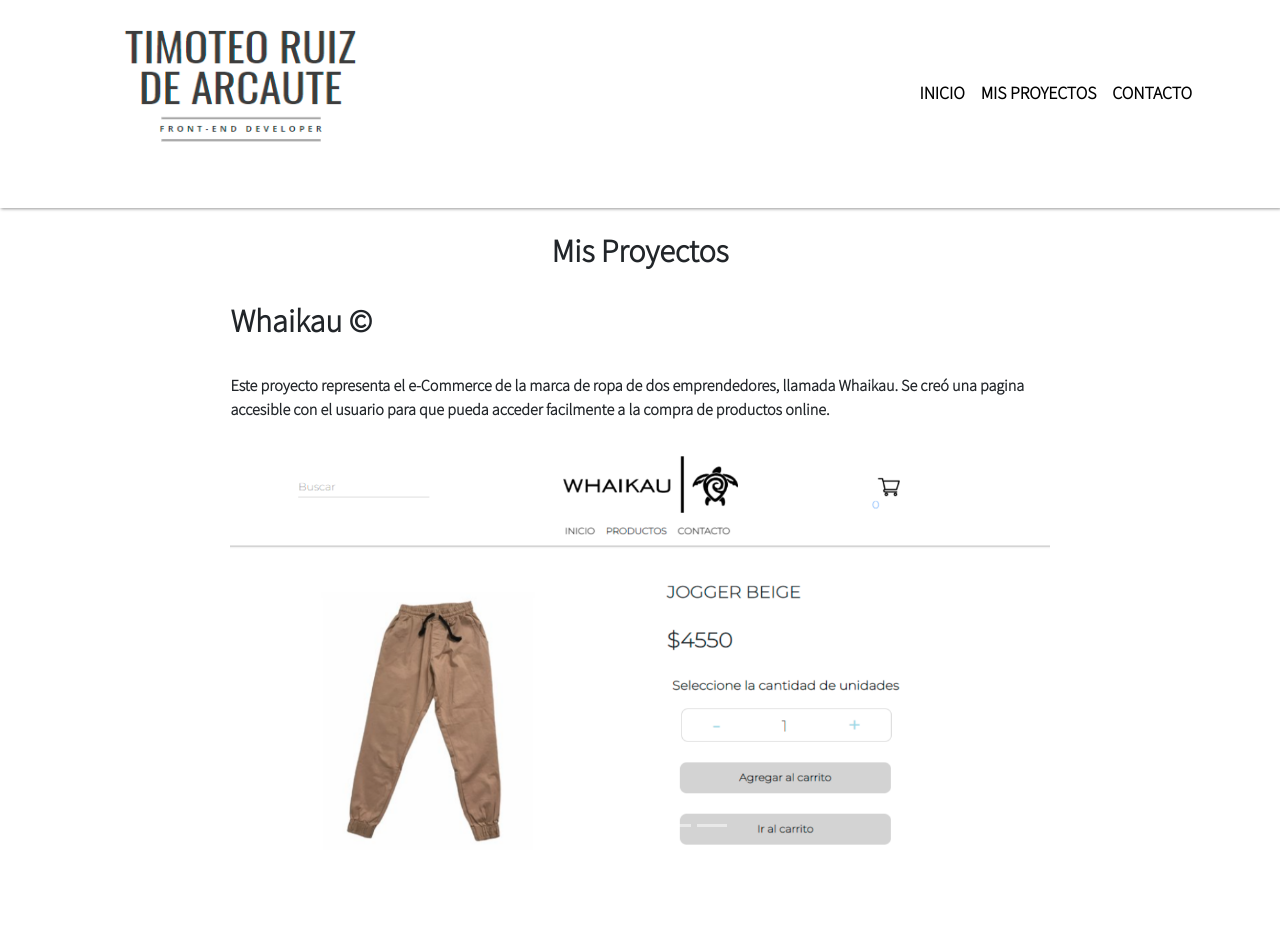
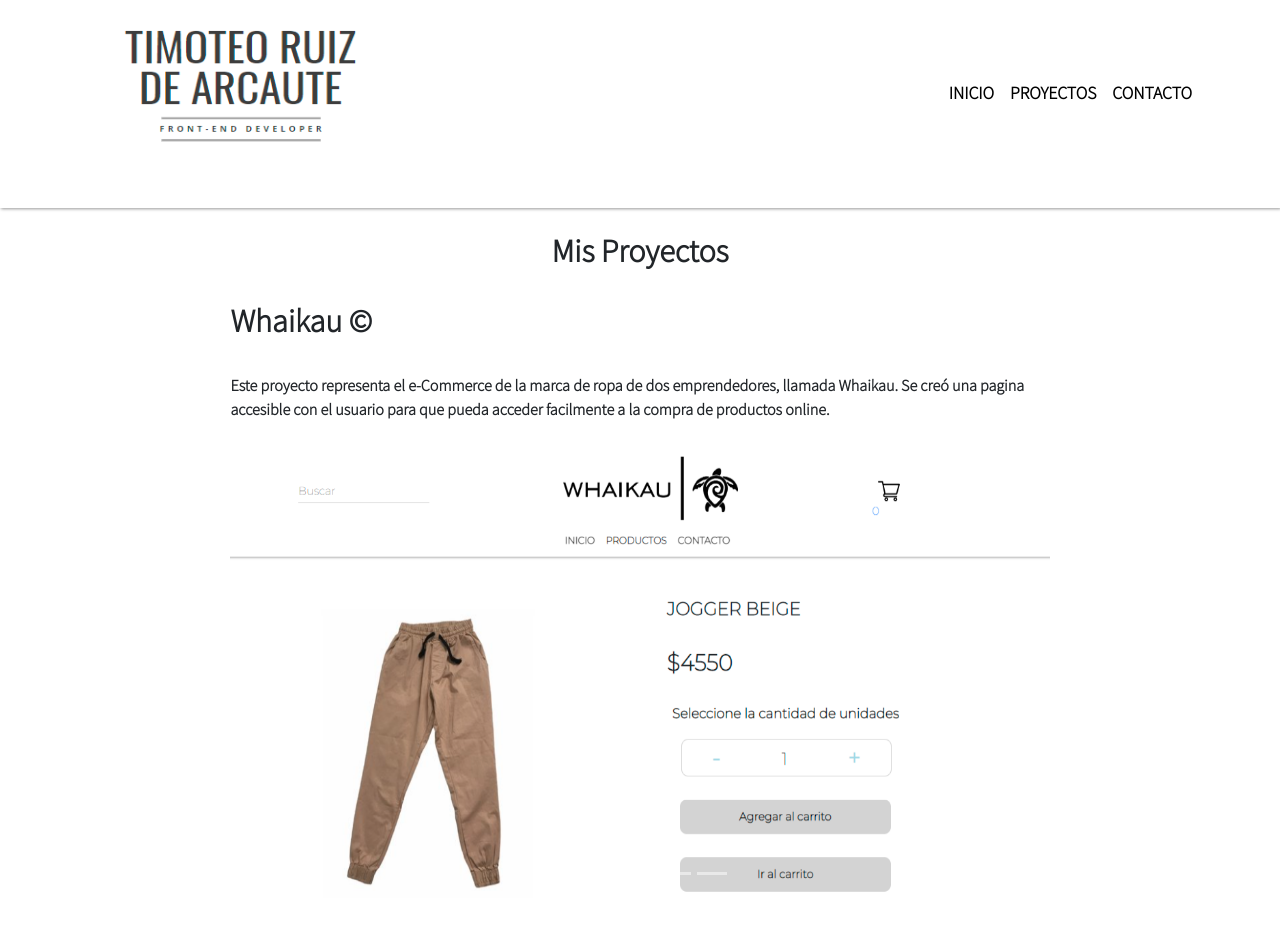
Before and after one commit to timoteorda/Curriculum, a React (Create React App) app: page /misProyectos in a window 1280 px wide. Shown: the top 931 px of the page. Built offline with nearby package versions, Linux system fonts and the light colour scheme.

Commit message:
Mejoras MediaQuery celular

```diff
--- a/src/components/NavBar.js
+++ b/src/components/NavBar.js
@@ -16,7 +16,7 @@
                           <Link to="/" className='dropbtn'>INICIO</Link>
                           </div>
                           <div className='dropdown'>
-                          <Link to="/misProyectos" className='dropbtn'>MIS PROYECTOS</Link>
+                          <Link to="/misProyectos" className='dropbtn'>PROYECTOS</Link>
                           </div>
                           <div>
                           <Link to='/contacto' className='dropbtn'>CONTACTO</Link>
--- a/src/scss/diseño/contacto.scss
+++ b/src/scss/diseño/contacto.scss
@@ -48,6 +48,9 @@
 .tituloRedes{
     text-align: center;
     font-size: 2rem;
+    @include telefono{
+        margin-top: 2rem;
+    }
 }
 
 .iconosContacto{
--- a/src/scss/diseño/imagenes.scss
+++ b/src/scss/diseño/imagenes.scss
@@ -26,7 +26,7 @@
 
 .fotoWhaikau{
     width: 100%;
-    height: 25rem;
+    height: 28rem;
     @include telefono{
         width: 100%;
         height: 15rem;
--- a/src/scss/diseño/navBar.scss
+++ b/src/scss/diseño/navBar.scss
@@ -41,7 +41,7 @@
     margin-right: 5rem;
     @include telefono{
         flex-direction: column;
-        margin-left: -3rem;
+        margin-left: -1rem;
         margin-top: 3rem;
     }
 }
```
